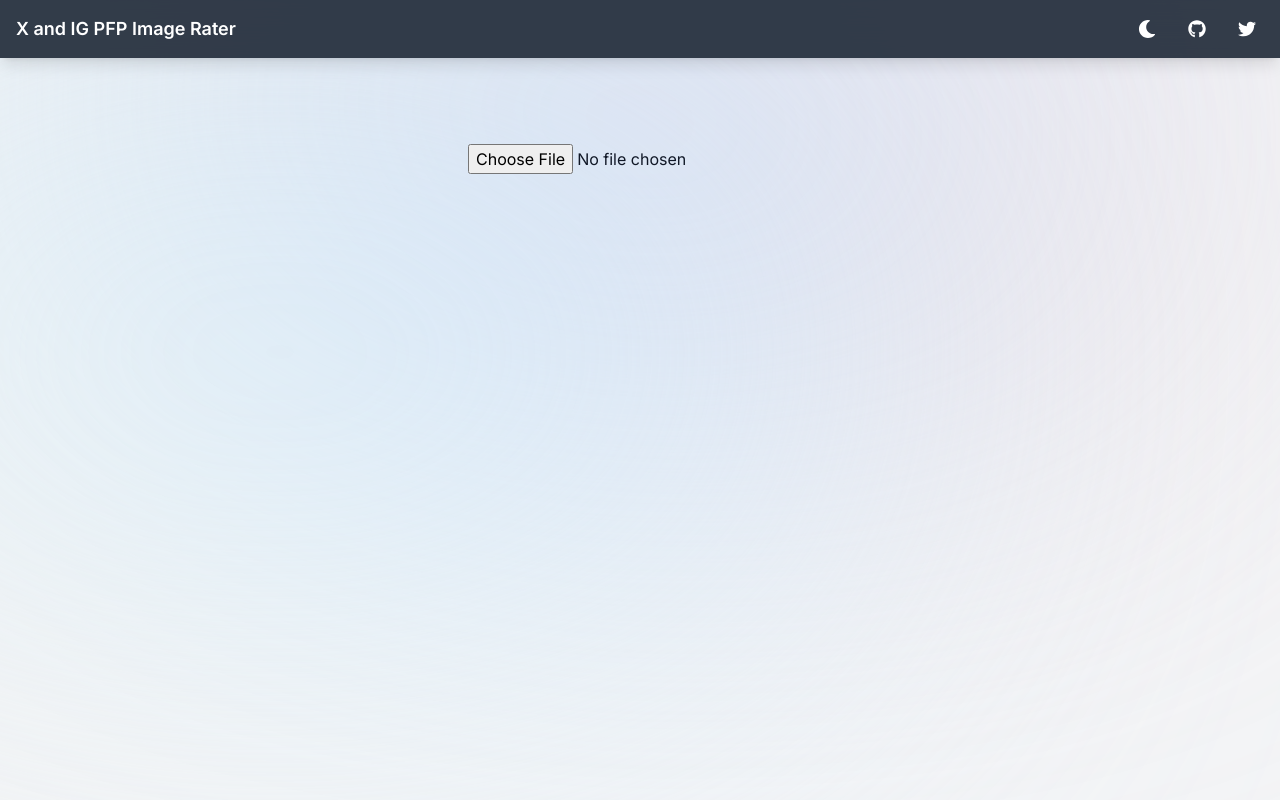
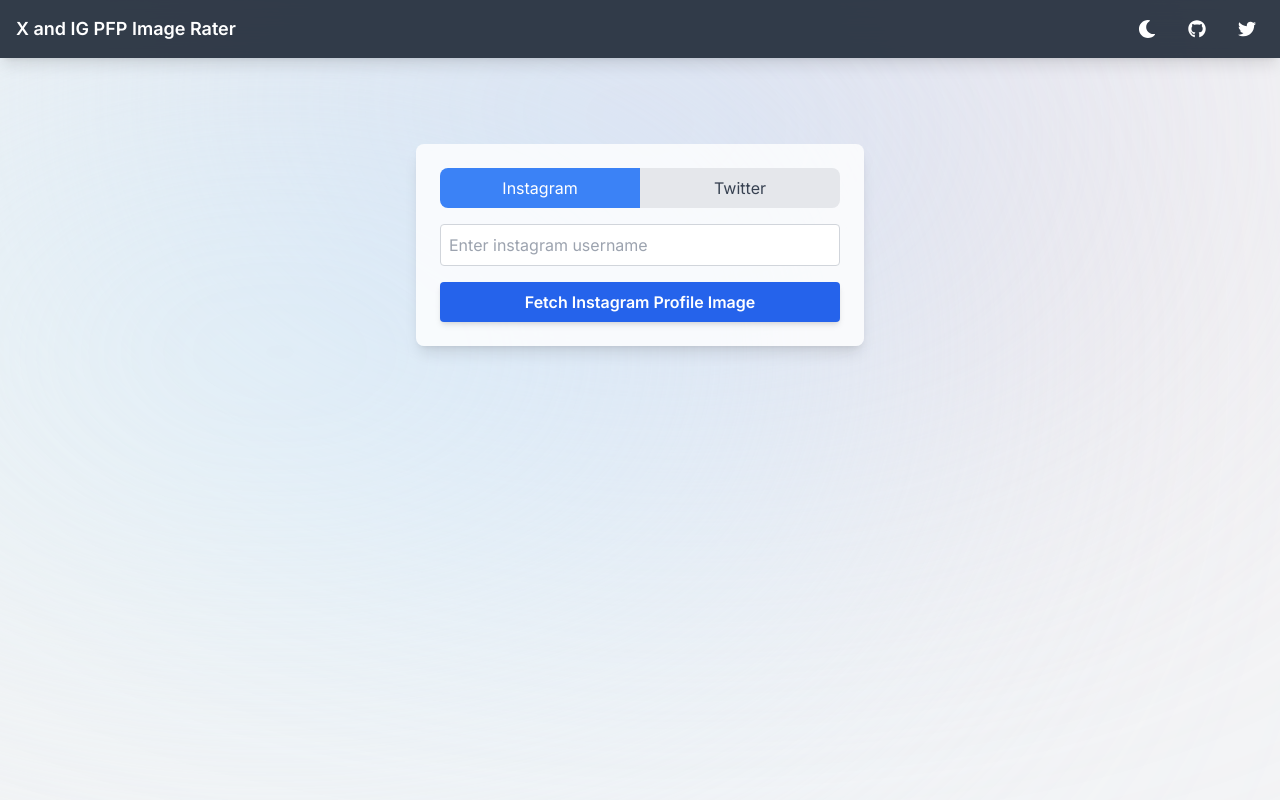
Before and after one commit to piyushstacks/SocialMediaPfpRater, a Next.js app: page / in a window 1280 px wide. Shown: the top 800 px of the page. Built offline with nearby package versions, Linux system fonts and the light colour scheme.

Commit message:
added the apis for both and updated the component of input:

```diff
--- /dev/null
+++ b/app/api/instagram/profile-image.ts
@@ -0,0 +1,26 @@
+// /pages/api/instagram/profile-image.ts
+import axios from 'axios';
+import type { NextApiRequest, NextApiResponse } from 'next';
+
+export default async function handler(req: NextApiRequest, res: NextApiResponse) {
+  const { username } = req.query;
+
+  if (!username) {
+    return res.status(400).json({ error: "Username is required" });
+  }
+
+  try {
+    // Example API request to get the profile image URL (replace with real API endpoint)
+    const response = await axios.get(`https://api.instagram.com/v1/users/${username}/?access_token=INSTAGRAM_ACCESS_TOKEN`);
+    const profileImageUrl = response.data.data.profile_picture; // Modify based on API response
+
+    // Send image URL to Gemini API for rating
+    const ratingResponse = await axios.post('https://api.gemini.com/rate-image', { imageUrl: profileImageUrl });
+    const { rating } = ratingResponse.data;
+
+    res.status(200).json({ imageUrl: profileImageUrl, rating });
+  } catch (error) {
+    console.error("Error fetching Instagram profile image:", error);
+    res.status(500).json({ error: "Failed to fetch Instagram profile image" });
+  }
+}
--- /dev/null
+++ b/app/api/twitter/profile-image.ts
@@ -0,0 +1,30 @@
+// /pages/api/twitter/profile-image.ts
+import axios from 'axios';
+import type { NextApiRequest, NextApiResponse } from 'next';
+
+export default async function handler(req: NextApiRequest, res: NextApiResponse) {
+  const { username } = req.query;
+
+  if (!username) {
+    return res.status(400).json({ error: "Username is required" });
+  }
+
+  try {
+    // Example API request to get the profile image URL (replace with real API endpoint)
+    const response = await axios.get(`https://api.twitter.com/2/users/by/username/${username}`, {
+      headers: {
+        Authorization: `Bearer TWITTER_BEARER_TOKEN`,
+      },
+    });
+    const profileImageUrl = response.data.data.profile_image_url; // Modify based on API response
+
+    // Send image URL to Gemini API for rating
+    const ratingResponse = await axios.post('https://api.gemini.com/rate-image', { imageUrl: profileImageUrl });
+    const { rating } = ratingResponse.data;
+
+    res.status(200).json({ imageUrl: profileImageUrl, rating });
+  } catch (error) {
+    console.error("Error fetching Twitter profile image:", error);
+    res.status(500).json({ error: "Failed to fetch Twitter profile image" });
+  }
+}
--- a/app/page.tsx
+++ b/app/page.tsx
@@ -1,17 +1,23 @@
 // app/page.tsx
-'use client'
-import UploadImage from '@/components/UploadImage'
-import Header from '@/components/Header'
-// import SectionDivider from '@/components/SectionDivider'
+"use client";
+import { useState } from "react";
+import SocialProfileInput from "@/components/SocialProfileInput";
 
 export default function Home() {
+  const [profileImageUrl, setProfileImageUrl] = useState<string | null>(null);
+
+  const handleProfileImage = (url: string) => {
+    setProfileImageUrl(url);
+  };
+
   return (
     <main className="flex min-h-screen flex-col items-center px-4">
-      {/* <Hero /> */}
-      {/* <SectionDivider /> */}
-      {/* <Header /> */}
-      <UploadImage/>
-      {/* <SectionDivider /> */}
+      <SocialProfileInput onProfileImage={handleProfileImage} />
+      {profileImageUrl && (
+        <div className="mt-4">
+          <img src={profileImageUrl} alt="Profile" className="w-32 h-32 rounded-full" />
+        </div>
+      )}
     </main>
-  )
+  );
 }
--- /dev/null
+++ b/components/SocialProfileInput.tsx
@@ -0,0 +1,76 @@
+"use client";
+import { useState } from "react";
+import axios from "axios";
+import { motion } from "framer-motion";
+
+const SocialProfileInput = ({ onProfileImage }: { onProfileImage: (url: string) => void }) => {
+  const [platform, setPlatform] = useState<"instagram" | "twitter">("instagram");
+  const [username, setUsername] = useState("");
+  const [loading, setLoading] = useState(false);
+
+  const handlePlatformToggle = (newPlatform: "instagram" | "twitter") => {
+    setPlatform(newPlatform);
+    setUsername("");
+  };
+
+  const handleSearchProfileImage = async () => {
+    if (!username) return;
+
+    setLoading(true);
+    try {
+      const response = await axios.get(`/api/${platform}/profile-image`, {
+        params: { username },
+      });
+      const { imageUrl } = response.data;
+      onProfileImage(imageUrl);
+    } catch (error) {
+      console.error("Error fetching profile image:", error);
+    } finally {
+      setLoading(false);
+    }
+  };
+
+  return (
+    <div className="flex flex-col items-center justify-center bg-white/80 shadow-lg rounded-lg p-6 w-full max-w-md transition-transform duration-300 hover:scale-105">
+      <div className="flex w-full mb-4">
+        <motion.button
+          onClick={() => handlePlatformToggle("instagram")}
+          className={`flex-1 p-2 text-center rounded-l-lg ${
+            platform === "instagram" ? "bg-blue-500 text-white" : "bg-gray-200 text-gray-700"
+          } transition-all duration-300`}
+          whileHover={{ scale: 1.05 }}
+        >
+          Instagram
+        </motion.button>
+        <motion.button
+          onClick={() => handlePlatformToggle("twitter")}
+          className={`flex-1 p-2 text-center rounded-r-lg ${
+            platform === "twitter" ? "bg-blue-500 text-white" : "bg-gray-200 text-gray-700"
+          } transition-all duration-300`}
+          whileHover={{ scale: 1.05 }}
+        >
+          Twitter
+        </motion.button>
+      </div>
+      <motion.input
+        type="text"
+        placeholder={`Enter ${platform} username`}
+        value={username}
+        onChange={(e) => setUsername(e.target.value)}
+        className="border border-gray-300 rounded w-full p-2 mb-4 focus:outline-none focus:border-blue-500 transition-colors duration-300"
+        whileFocus={{ scale: 1.02 }}
+      />
+      <motion.button
+        onClick={handleSearchProfileImage}
+        className="bg-blue-600 text-white rounded px-6 py-2 w-full font-semibold shadow-md transition-transform duration-300 hover:scale-105 hover:bg-blue-700 disabled:opacity-50"
+        disabled={loading}
+        whileHover={{ scale: 1.05 }}
+        whileTap={{ scale: 0.95 }}
+      >
+        {loading ? "Searching..." : `Fetch ${platform === "instagram" ? "Instagram" : "Twitter"} Profile Image`}
+      </motion.button>
+    </div>
+  );
+};
+
+export default SocialProfileInput;
--- a/components/UploadImage.tsx
+++ /dev/null
@@ -1,44 +0,0 @@
-"use client";
-
-import { useState } from 'react';
-import axios from 'axios';
-import { motion } from 'framer-motion';
-
-const UploadImage = ({ onUpload }: { onUpload: (url: string) => void }) => {
-  const [loading, setLoading] = useState(false);
-  const [rating, setRating] = useState<number | null>(null);
-
-  const handleImageUpload = async (e: React.ChangeEvent<HTMLInputElement>) => {
-    const file = e.target.files?.[0];
-    if (!file) return;
-
-    const formData = new FormData();
-    formData.append('image', file);
-
-    setLoading(true);
-    try {
-      const response = await axios.post('/api/upload', formData, {
-        headers: {
-          'Content-Type': 'multipart/form-data',
-        },
-      });
-      const { rating, imageUrl } = response.data;
-      setRating(rating);
-      onUpload(imageUrl);
-    } catch (error) {
-      console.error('Error uploading image:', error);
-    } finally {
-      setLoading(false);
-    }
-  };
-
-  return (
-    <div className="flex flex-col items-center justify-center">
-      <input type="file" onChange={handleImageUpload} />
-      {loading && <p>Loading...</p>}
-      {rating !== null && <p>Rating: {rating}</p>}
-    </div>
-  );
-};
-
-export default UploadImage;
```
